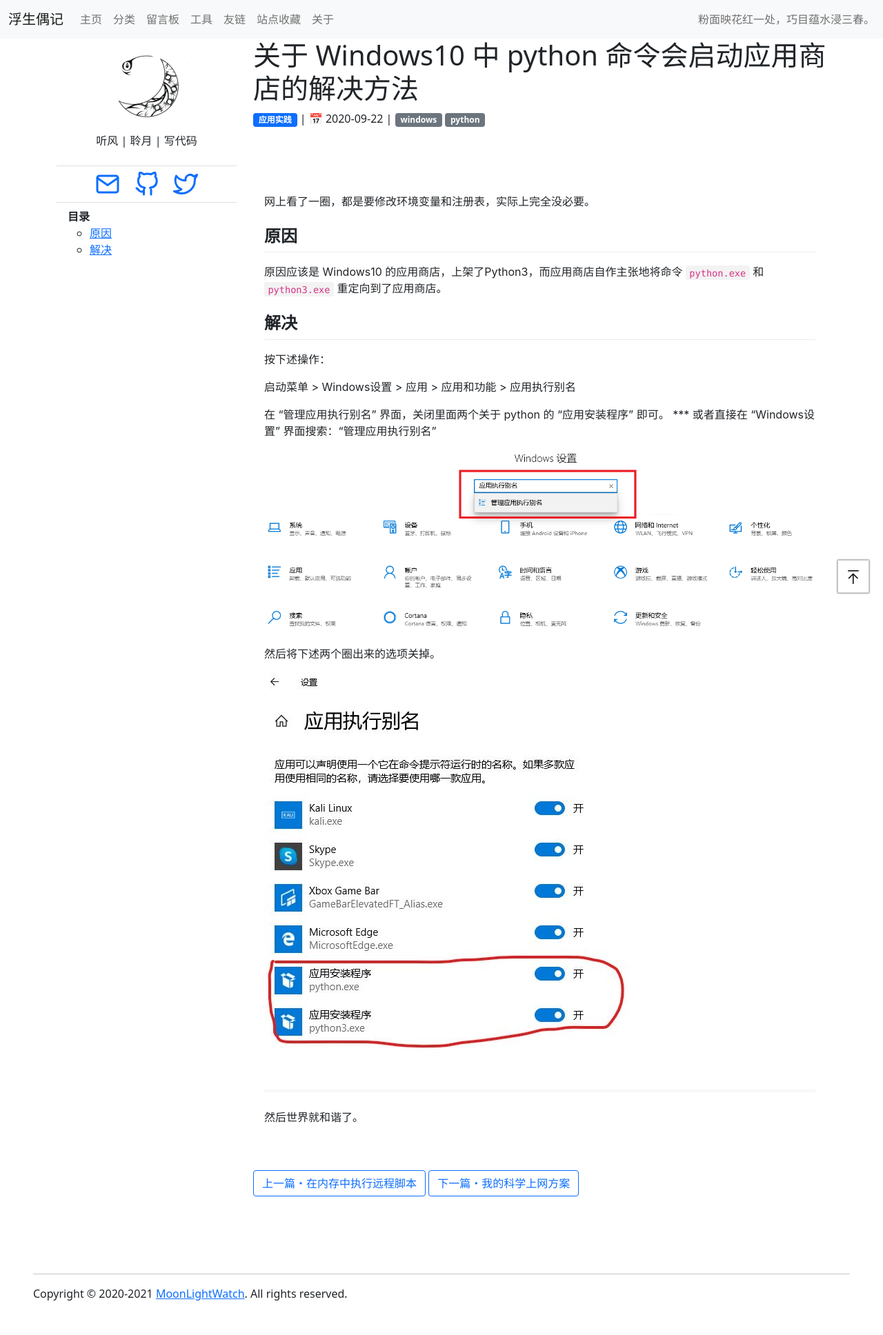
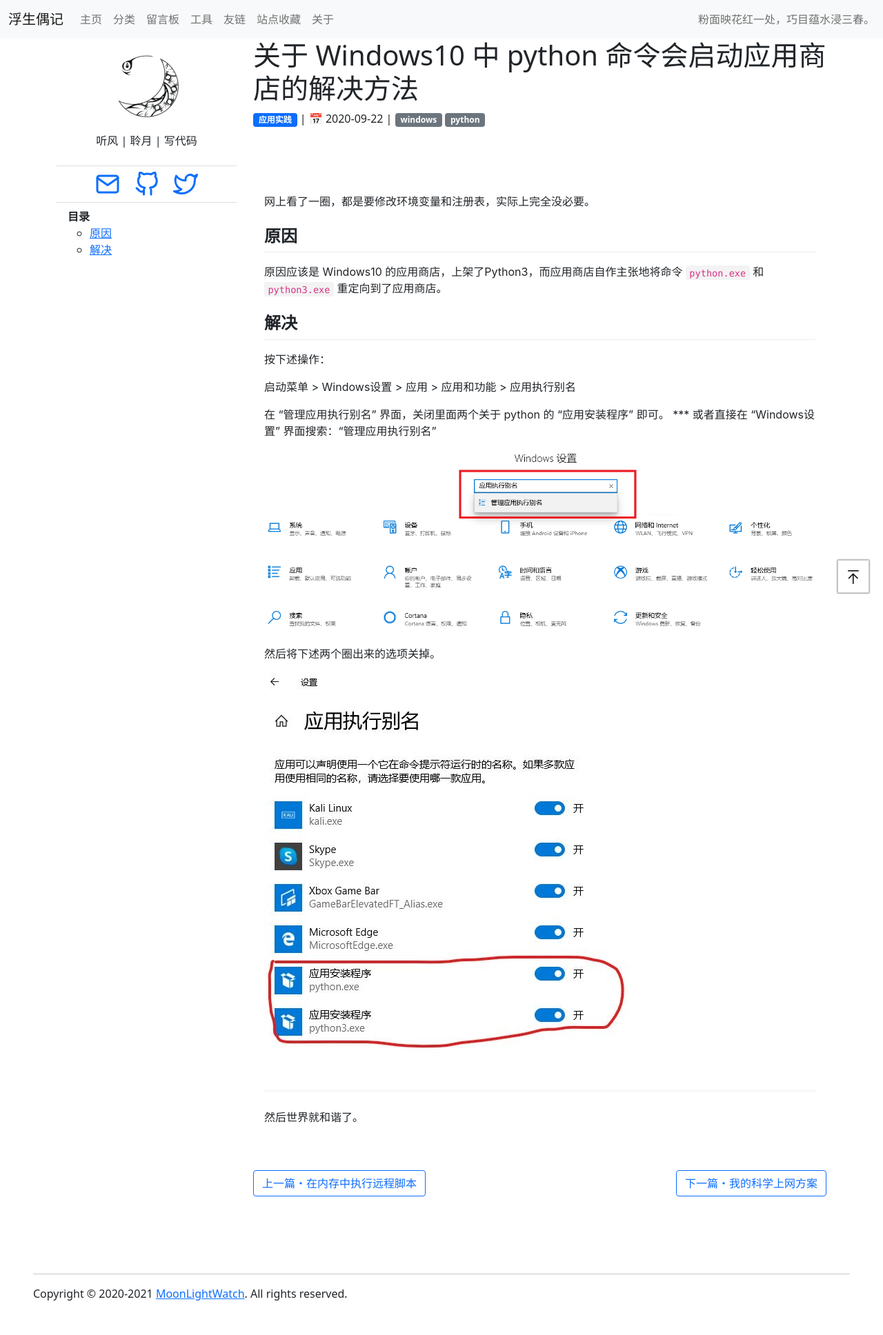
Before and after one commit to moonlightwatch/moonlightwatch.github.io, a Jekyll site: the page built from _posts/2020-09-22-关于Windows10中python命令会启动应用商店的解决方法.md, in a window 1280 px wide. Shown: the whole page at 69% size. Built offline with Jekyll 4.4.1, drawn with Linux system fonts in a browser that asks for light colours; comment, search, counter and statistics services are not loaded.

Commit message:
Update post.html

```diff
--- a/_layouts/post.html
+++ b/_layouts/post.html
@@ -20,16 +20,16 @@ layout: default
     {{ content }}
 </div>
 
-<div class="pt-5 pb-5 justify-content-between">
+<div class="d-flex pt-5 pb-5 justify-content-between">
     {% if page.previous %}
-    <a class="btn btn-outline-primary float-left" href="{{ page.previous.url | '/' }}">上一篇・{{ page.previous.title }}</a>
+    <a class="btn btn-outline-primary" href="{{ page.previous.url | '/' }}">上一篇・{{ page.previous.title }}</a>
     {% else %}
-    <a class="btn btn-outline-primary float-left disabled">上一篇</a>
+    <a class="btn btn-outline-primary disabled">上一篇</a>
     {% endif %}
     {% if page.next%}
-    <a class="btn btn-outline-primary float-right" href="{{ page.next.url | '/' }}">下一篇・{{ page.next.title }}</a>
+    <a class="btn btn-outline-primary" href="{{ page.next.url | '/' }}">下一篇・{{ page.next.title }}</a>
     {% else %}
-    <a class="btn btn-outline-primary float-right disabled">下一篇</a>
+    <a class="btn btn-outline-primary disabled">下一篇</a>
     {% endif %}
 </div>
 
```
